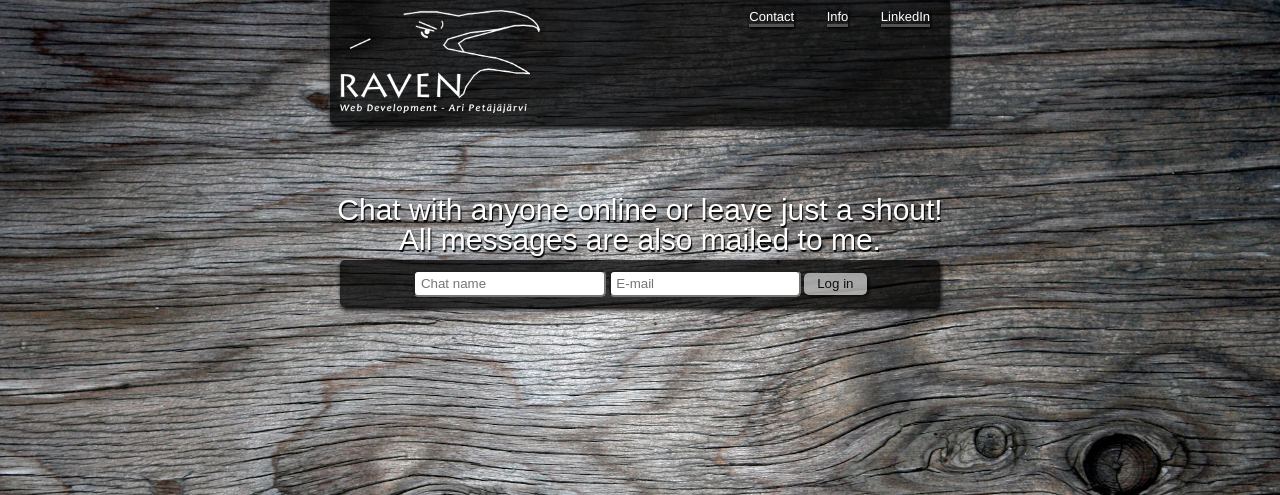
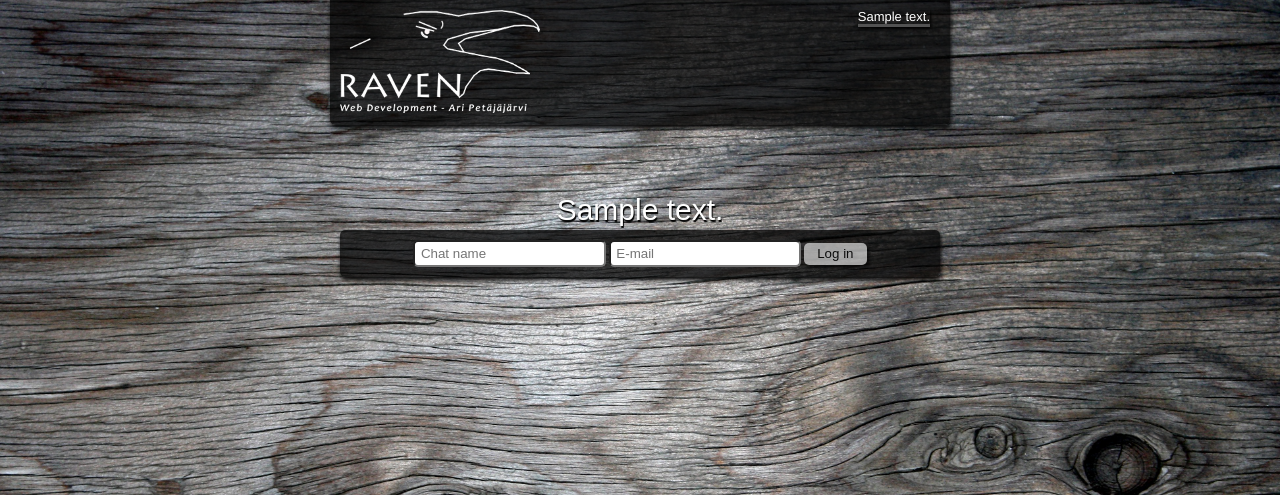
Before and after one commit to fpvonly/demo-chat-app, a Node server app: template site/views/index.ejs in a window 1280 px wide. Shown: the top 495 px of the page. Run offline with Node 20, Linux system fonts and the light colour scheme; the template is opened without the code that fills it: most values are stand-ins (such as "Sample title", 1, 10 or a date in 2020).

Commit message:
added localization for texts and external menu json

```diff
--- a/site/express_server.js
+++ b/site/express_server.js
@@ -15,29 +15,32 @@ var count = 0; // for websockets chat
 var LANG = 'en';
 
 
-
+// auth
 var basic = auth.basic({
   realm: "Private area",
   file: __dirname + "/htpasswd",
   type: "basic"
 });
 
+// start server
 var app = express();
-
 var server = app.listen(80, function() {
 	var host = server.address().address;
 	var port = server.address().port;
 });
 
+// serve css, images, js etc
+app.use( '/assets', express.static( path.join( __dirname, 'assets') ) );
+
+// POST params conf
+app.use( bodyParser.urlencoded({ extended: false }) );
+
+// Cookies
+app.use( cookieParser() );
+
+// Rendering engine
 app.set( 'view engine', 'ejs' );
 app.set( 'views', path.join( __dirname, 'views') );
-
-// serve css, images, js etc
-app.use( '/assets', express.static( path.join( __dirname, 'assets') ) );
-//POST params conf
-app.use( bodyParser.urlencoded({ extended: false }) );
-app.use( cookieParser() );
-
 
 
 
@@ -45,48 +48,22 @@ app.use( cookieParser() );
 // GET routes
 // second param: auth.connect(basic)
 app.get( '/', function( req, res ) {
+		fs.readFile( './views/menu.js', function( err, json ) {
+			var menuObj = JSON.parse( json );
+			renderViewAndLoc( res, 'index', 'index_chat_text', LANG, { footer_text: '© ' + new Date().getFullYear() + ' Ari Petäjäjärvi', menu: menuObj.menu} );
+		});
 		//console.log('COOKIE: '+req.cookies.email);
 		//console.log('COOKIE: '+req.cookies.chat_name);
-		res.render('index', { footer_text: '© ' + new Date().getFullYear() + ' Ari Petäjäjärvi'});
 		//res.sendFile(  __dirname+'/index.html' );
 	}
 );
 
 app.get( '/dataload/:page', function( req, res ) {
-		var converter = new Converter({noheader:true, headers:["id","text"]});
-		converter.on("end_parsed", function( jsonArray ) {
-
-		    var localizations_obj = eval( jsonArray );
-		   	var loc_text = '';
-			for( var prop in localizations_obj )
-			{
-				if( localizations_obj[prop]['id'] == req.params.page+'_text' )
-				{
-					loc_text = localizations_obj[prop]['text'];
-					break;
-				}
-
-			}
-			console.log('loc_text: '+loc_text);
-			var view_texts_obj = {};
-			view_texts_obj[req.params.page+'_text'] = loc_text;
-			res.render( req.params.page, view_texts_obj );
-
-
-	});
-
-		//read from file
-		fs.createReadStream('localization/' + LANG + '.csv').pipe(converter);
+	renderViewAndLoc( res, req.params.page, req.params.page+'_text', LANG, {} );
 });
 
 
 // POST routes
-/*
-app.post( '/', function (req, res) {
-	res.contentType('text/html');
-	res.send('Got a POST request');
-});*/
-
 app.post( '/datasend/contact', function( req, res ) {
 		var transporter = nodemailer.createTransport();
 		var currentTime = getCurrentTime();
@@ -103,6 +80,8 @@ app.post( '/datasend/contact', function( req, res ) {
 	}
 );
 
+// Special cases -->
+
 // 404
 app.use( function( req, res, next ) {
 	res.status(404).send('Sorry! Nothing found :(');
@@ -114,12 +93,52 @@ app.use( function(err, req, res, next) {
 });
 
 
+// Helper functions -->
+
+function renderViewAndLoc( res, view, string, LANG, addToViewObj ) {
+	var converter = new Converter({noheader:true, headers:["id","text"]});
+	converter.on("end_parsed", function( jsonArray ) {
+
+	    var localizations_obj = eval( jsonArray );
+	   	var loc_text = '';
+		for( var prop in localizations_obj )
+		{
+			if( localizations_obj[prop]['id'] == string )
+			{
+				loc_text = localizations_obj[prop]['text'];
+				break;
+			}
+
+		}
+		//console.log('loc_text: '+loc_text);
+		var view_texts_obj = {};
+		view_texts_obj[string] = loc_text;
+
+		for( var key in addToViewObj )
+		{
+			view_texts_obj[key] = addToViewObj[key];
+		}
+
+		res.render( view, view_texts_obj );
+	});
+
+	//read from file
+	fs.createReadStream('localization/' + LANG + '.csv').pipe(converter);
+}
+
+function getCurrentTime() {
+	var d = new Date();
+	var offset = (new Date().getTimezoneOffset() / 60) * -1;
+	var n = new Date(d.getTime() + offset);
+	var time =  n.getDate()+'.'+(n.getMonth()+1)+'.'+n.getFullYear()+'  '+n.getHours()+':'+n.getMinutes();
+	return time;
+};
 
 
 
 
 
-// WEB SOCKETS FUNC, chat
+// WEB SOCKETS FUNCTIONALITY, chat -->
 
 var socket = new socketserver({
 	httpServer: server
@@ -192,28 +211,3 @@ socket.on('request', function(request) {
 	});
 
 });
-
-
-
-
-// Helper functions
-
-function toHTML( mystring ) {
-	var map = {
-    '&': '&amp;',
-    '<': '&lt;',
-    '>': '&gt;',
-    '"': '&quot;',
-    "'": '&#039;'
-  };
-
-  return mystring.replace(/[&<>"']/g, function(m) { return map[m]; });
-}
-
-function getCurrentTime() {
-	var d = new Date();
-	var offset = (new Date().getTimezoneOffset() / 60) * -1;
-	var n = new Date(d.getTime() + offset);
-	var time =  n.getDate()+'.'+(n.getMonth()+1)+'.'+n.getFullYear()+'  '+n.getHours()+':'+n.getMinutes();
-	return time;
-};
--- a/site/views/contact.ejs
+++ b/site/views/contact.ejs
@@ -1,5 +1,5 @@
 <section class="content_part">
-		<p class="info">If you have anything in your mind, fill in the form and send your thoughts!</p>
+		<p class="info"><%- contact_text %></p>
 
 		<div id="contact_area">
 		 <form id="contact_form" action="#" method="POST" enctype="application/x-www-form-urlencoded">
--- a/site/views/index.ejs
+++ b/site/views/index.ejs
@@ -12,6 +12,8 @@
 
 	  <script type="text/javascript">
 	  	   $( document ).ready( function() {
+	  	   		var ajax_calls = [];
+
 				$('.main_link').click(function(e) {
 					if( $(this).hasClass('ext') == false )
 					{
@@ -20,8 +22,10 @@
 						$('.main_link').removeClass('main_link_active');
 						$( this ).addClass('main_link_active' );
 
+						$('#page_load_content').clearQueue();
+
 						var action = $( this ).attr('data-target');
-						$.ajax({
+						var xhr = $.ajax({
 							method: 'GET',
 							url: '/dataload/'+action,
 							cache:false,
@@ -30,7 +34,6 @@
 								$('#page_load_content').html( result );
 								$('#page_load_content').css({'display':'block'});
 								$('#page_load_content').animate({opacity:1}, 1500);
-
 						}});
 					}
 				});
@@ -38,9 +41,6 @@
 				$( 'img' ).removeAttr( 'width height' );
 				// init chat
 				$('#chat_form').chat();
-
-
-
 		   });
 
 		   function isValidEmailAddress( emailAddress ) {
@@ -60,9 +60,18 @@
 				</div>
 				<nav id="navigation">
 					<ul>
-						<li class="navi_list_element"><a class="main_link" data-target="contact" href="#">Contact</a></li>
-						<li class="navi_list_element"><a class="main_link" data-target="info" href="#">Info</a></li>
-						<li class="navi_list_element"><a class="main_link ext" target="_blank" href="https://fi.linkedin.com/pub/ari-pet%C3%A4j%C3%A4j%C3%A4rvi/4/950/49b">LinkedIn</a></li>
+						<% if( menu ) {
+							for( var el in menu) {
+								//console.log(menu[el]);
+							%>
+
+							<li class="navi_list_element">
+								<a class="<%- menu[el].class %>" data-target="<%- menu[el].dataTarget %>" target="<%- menu[el].target %>" href="<%- menu[el].href %>"><%- menu[el].text %></a>
+							</li>
+						<%
+								}
+							}
+						%>
 					</ul>
 				</nav>
 				<div class="clear"></div>
@@ -73,7 +82,7 @@
 			<div class="parallax_content">
 				<div id="page_load_content"></div>
 
-				<p class="info">Chat with anyone online or leave just a shout!<br />All messages are also mailed to me.</p>
+				<p class="info"><%- index_chat_text %></p>
 
 				<div id="chat_area">
 				 <form id="chat_form" action="#" method="POST" enctype="application/x-www-form-urlencoded">
```
Also changed, not shown: site/localization/fi.js (+3 -5 lines), site/views/menu.js (added, +23 -0 lines).
